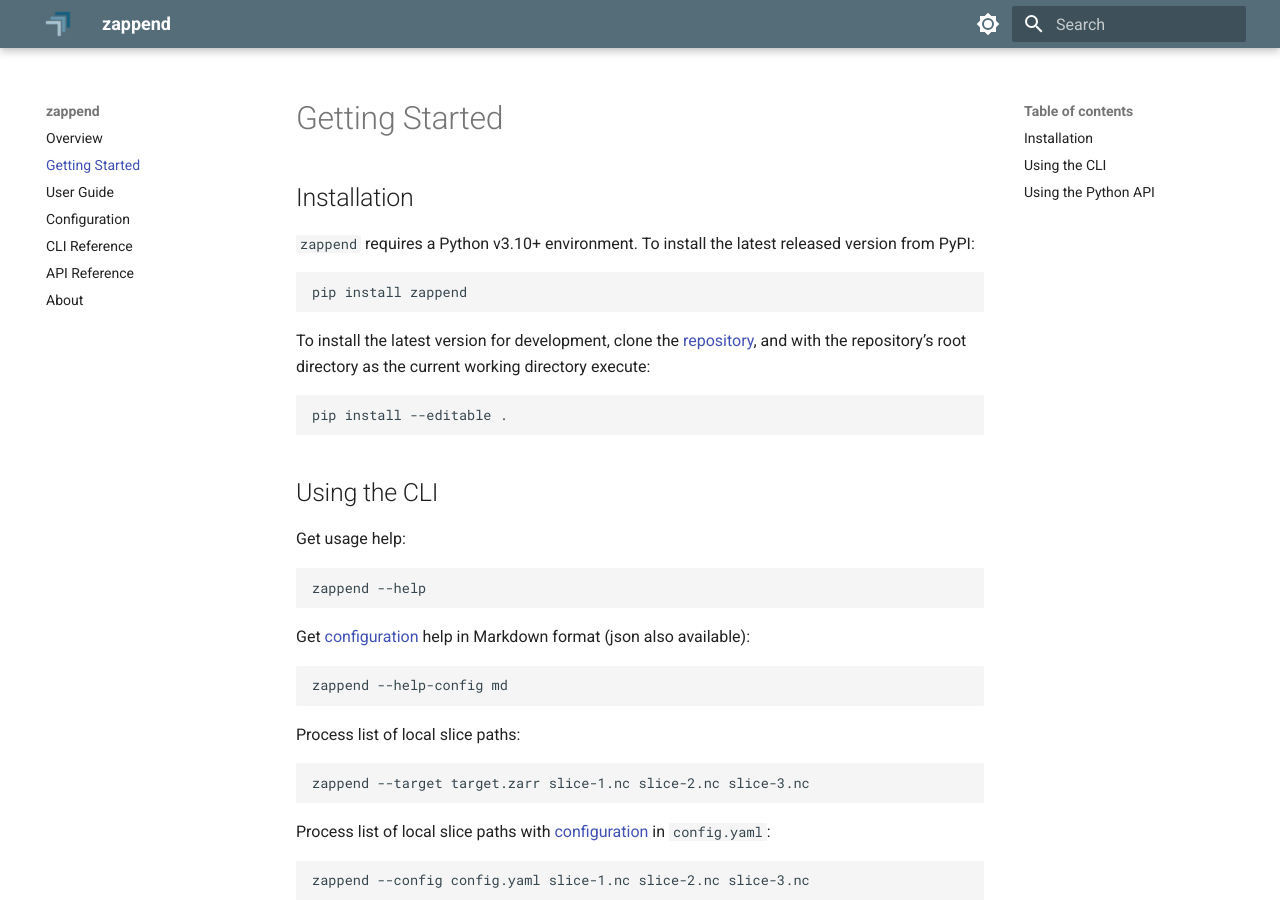
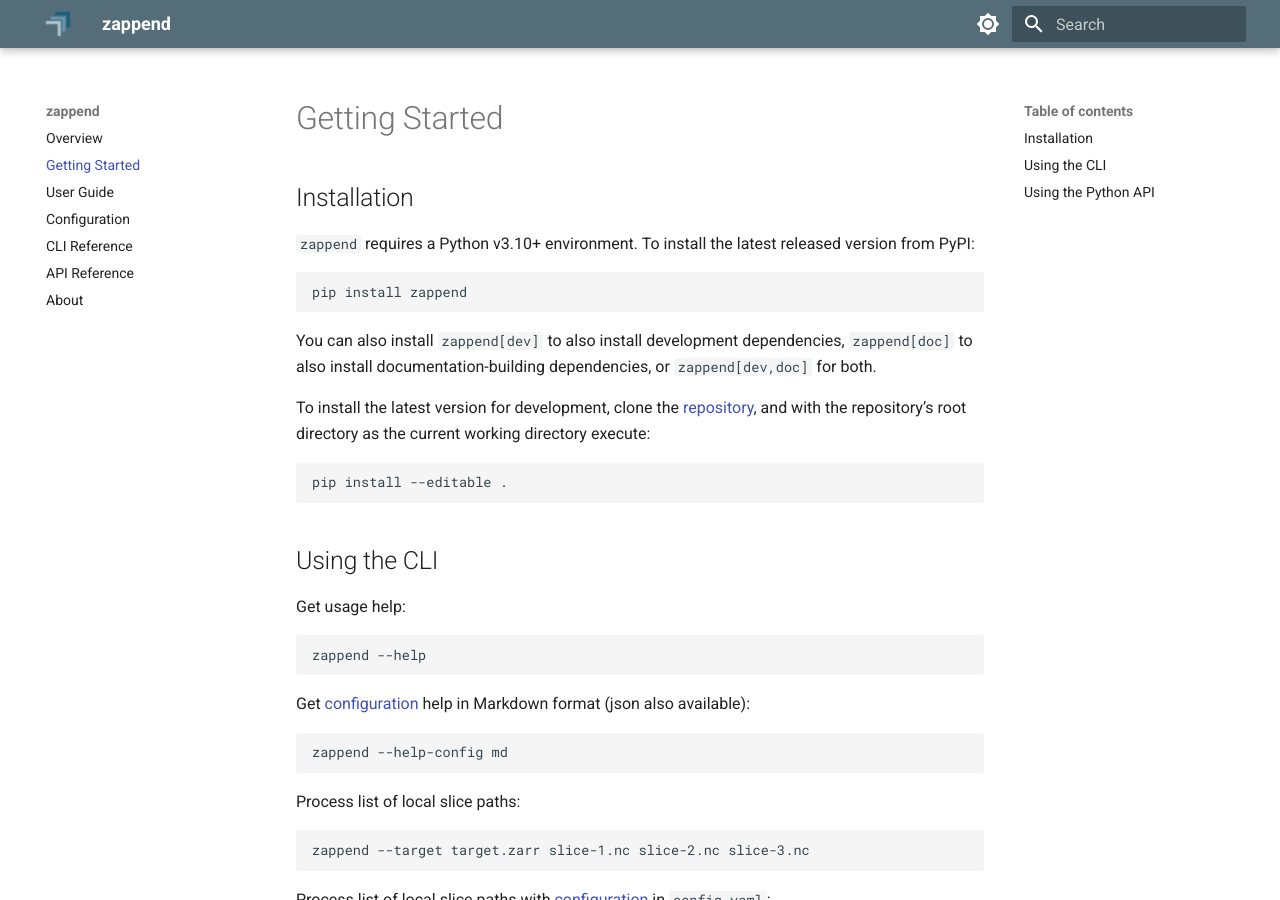
Before and after one commit to bcdev/zappend, an MkDocs documentation site: the page built from docs/start.md, in a window 1280 px wide and 900 px high. Built offline with MkDocs 1.6.1 and Material for MkDocs 9.7.7, drawn with Linux system fonts in a browser that asks for light colours.

Commit message:
Update documentation on installation

````diff
--- a/docs/start.md
+++ b/docs/start.md
@@ -8,6 +8,10 @@ version from PyPI:
 ```shell
 pip install zappend
 ```
+
+You can also install `zappend[dev]` to also install development dependencies,
+`zappend[doc]` to also install documentation-building dependencies, or
+`zappend[dev,doc]` for both.
 
 To install the latest version for development, clone the
 [repository](https://github.com/bcdev/zappend), and with the repository’s root
````
